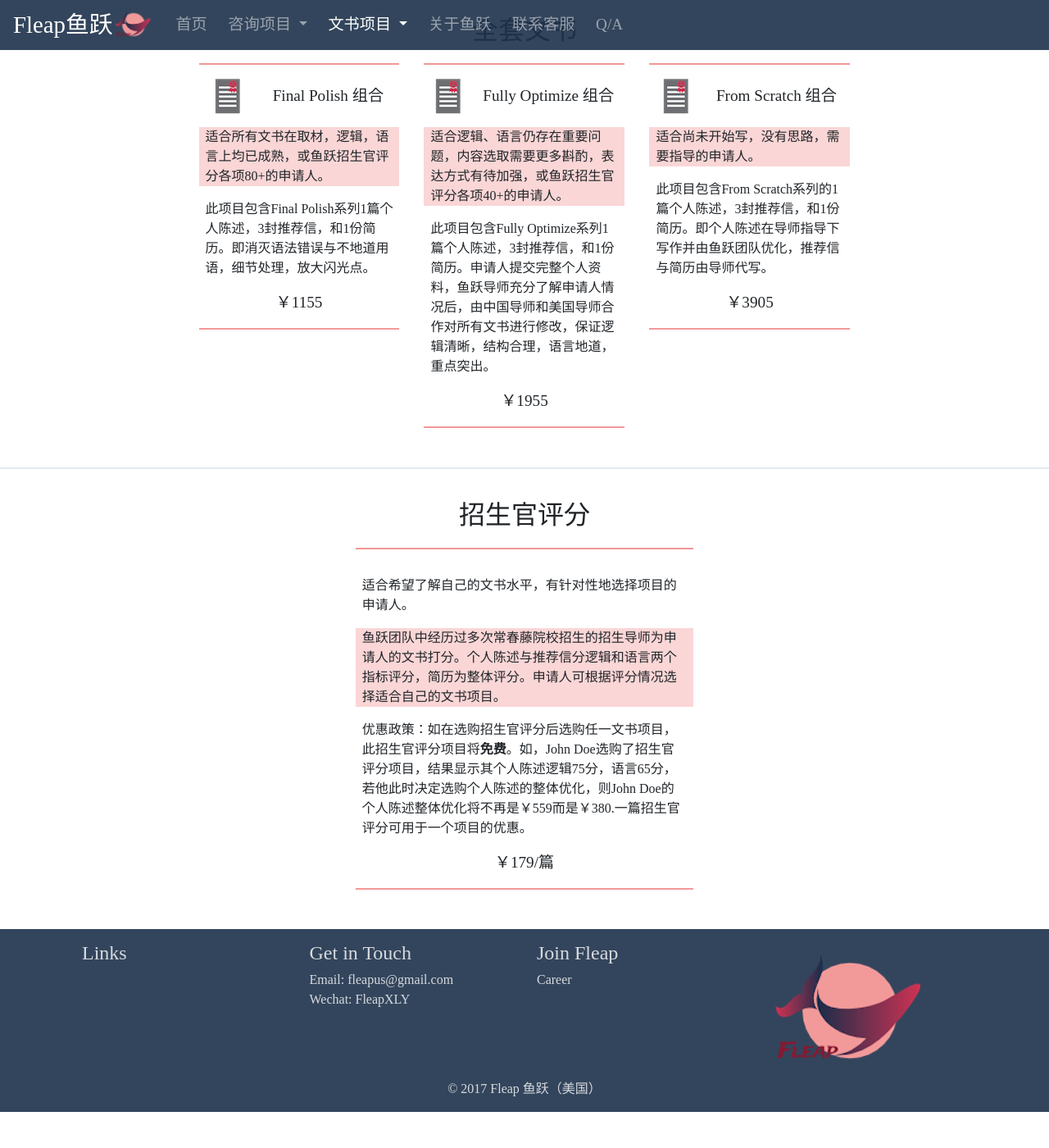
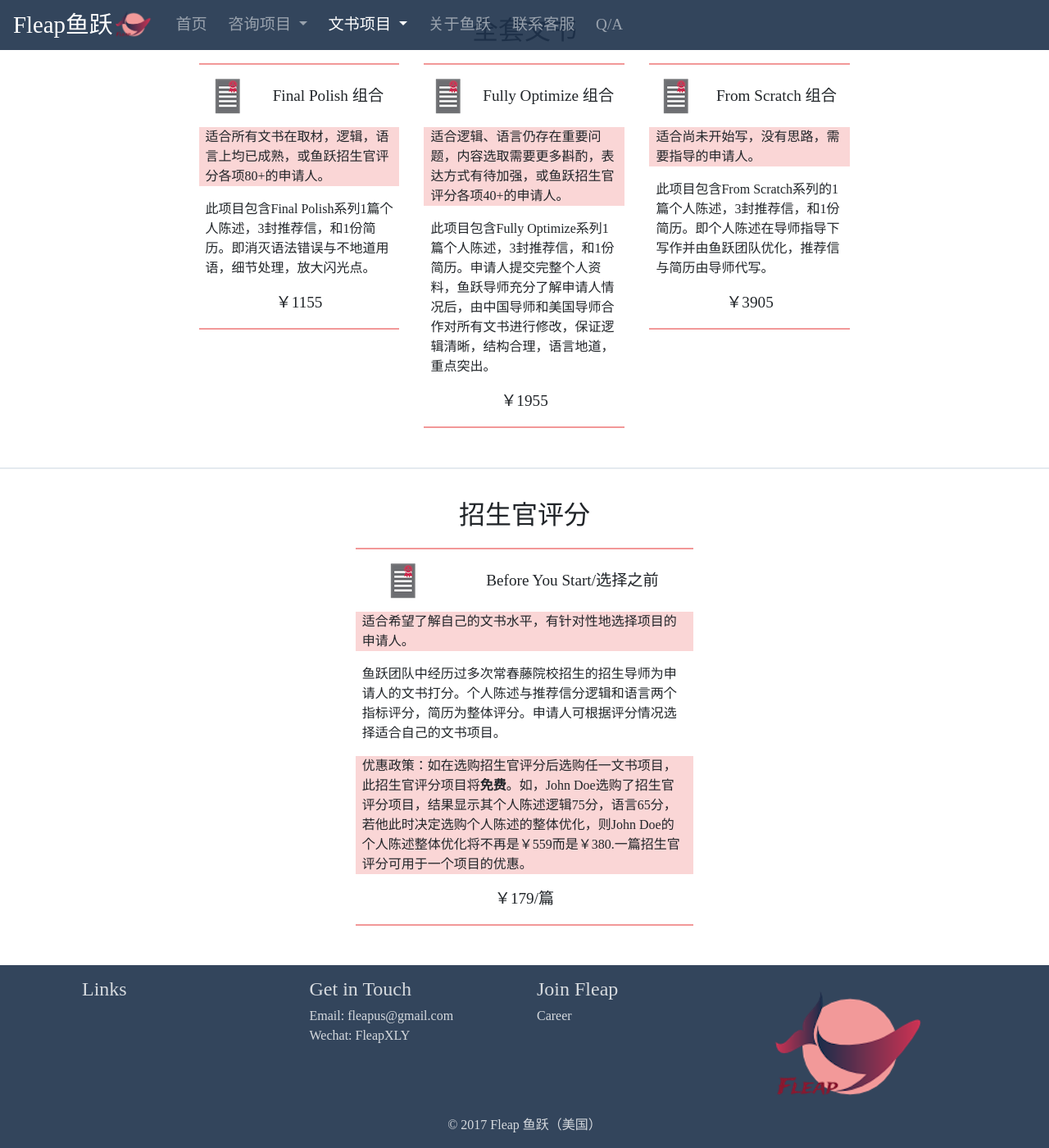
Before and after one commit to yyguoji/yyguoji.github.io, a Jekyll site: the page built from essay.html, in a window 1280 px wide and 1400 px high, scrolled down 1145 px. Shown: the whole window at 82% size. Built offline with Jekyll 4.4.1, drawn with Linux system fonts in a browser that asks for light colours; nearby versions of some CDN libraries; before the commit the page ends 2501 px from its top, so only the background shows below that.

```diff
--- a/essay.html
+++ b/essay.html
@@ -219,6 +219,10 @@
                 <div class="row col-md-10 col-lg-9 center-horizontal">
                     <div class="label-lg">招生官评分</div>
                     <div class="col-md-10 col-lg-8 col-xl-6 center-horizontal program-card">
+                        <div class="row program-title">
+                            <img src="../images/essay-sm.png">
+                            <p class="rm-margin">Before You Start/选择之前</p>
+                        </div>
                         <div class="program-for program-content">
                             <p class="rm-margin">适合希望了解自己的文书水平，有针对性地选择项目的申请人。</p>
                         </div>
--- a/styles/custom.css
+++ b/styles/custom.css
@@ -198,9 +198,7 @@
 .program-content:nth-child(even) {
     background-color: rgba(242,152,152,.4);
 }
-#critique .program-content:nth-child(odd) {
-    background-color: rgba(255,255,255,0.8);
-}
+
 .program-title {
     margin: 0 auto;
     display: flex;
```
Also changed, not shown: images/favicon.png (added).
